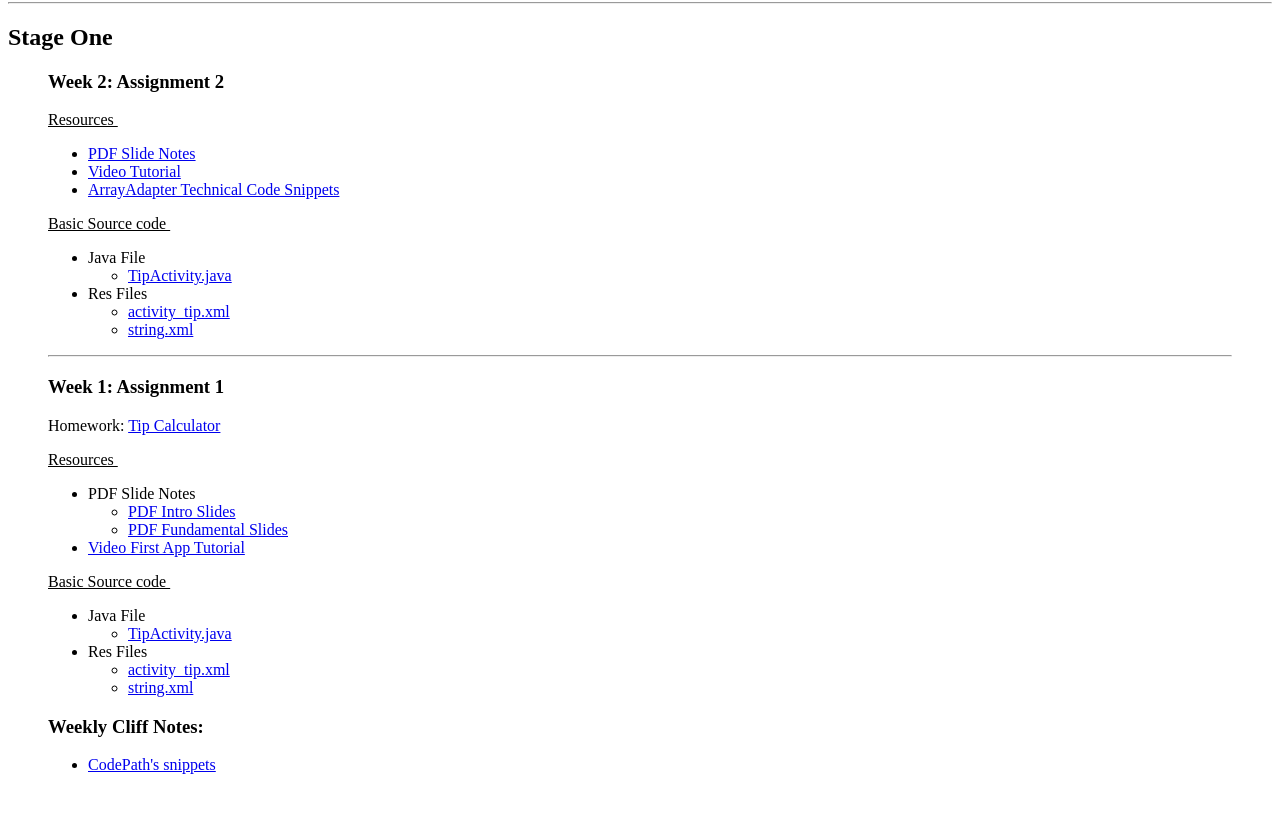
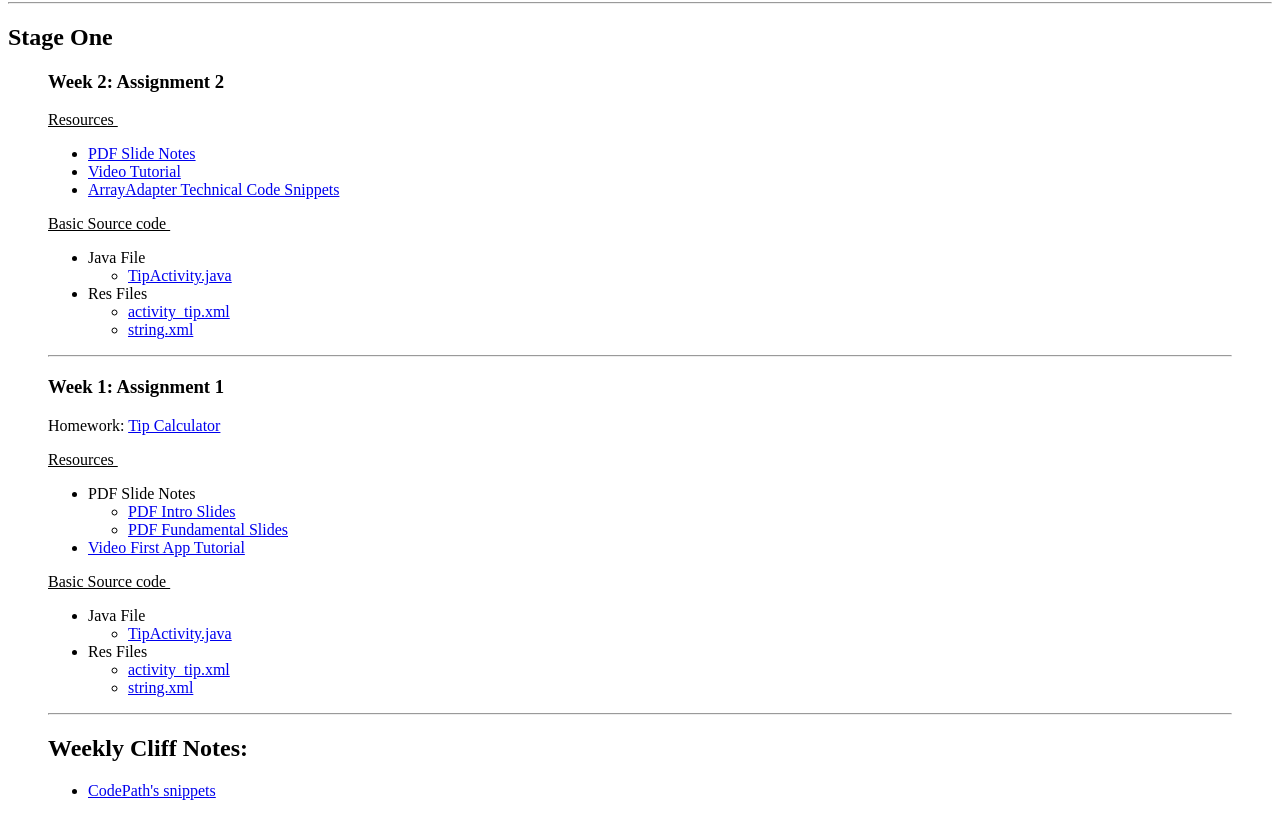
Before and after one commit to UnderTheBridge/underthebridge.github.io, a plain HTML site: page index.html in a window 1280 px wide. Shown: the part 78-916 px from the top of the page. Drawn offline with Linux system fonts and the light colour scheme.

Commit message:
Mod format

```diff
--- a/index.html
+++ b/index.html
@@ -70,7 +70,9 @@
 </ul>
 </p>
 
-<h3><b>Weekly Cliff Notes:</b></h3>
+<hr />
+
+<h2><b>Weekly Cliff Notes:</b></h2>
 <ul>
 	<li><a href="http://guides.codepath.com/android/Android-Bootcamp-Cliffnotes">CodePath&#39;s snippets</a></li>
 </ul>
```
